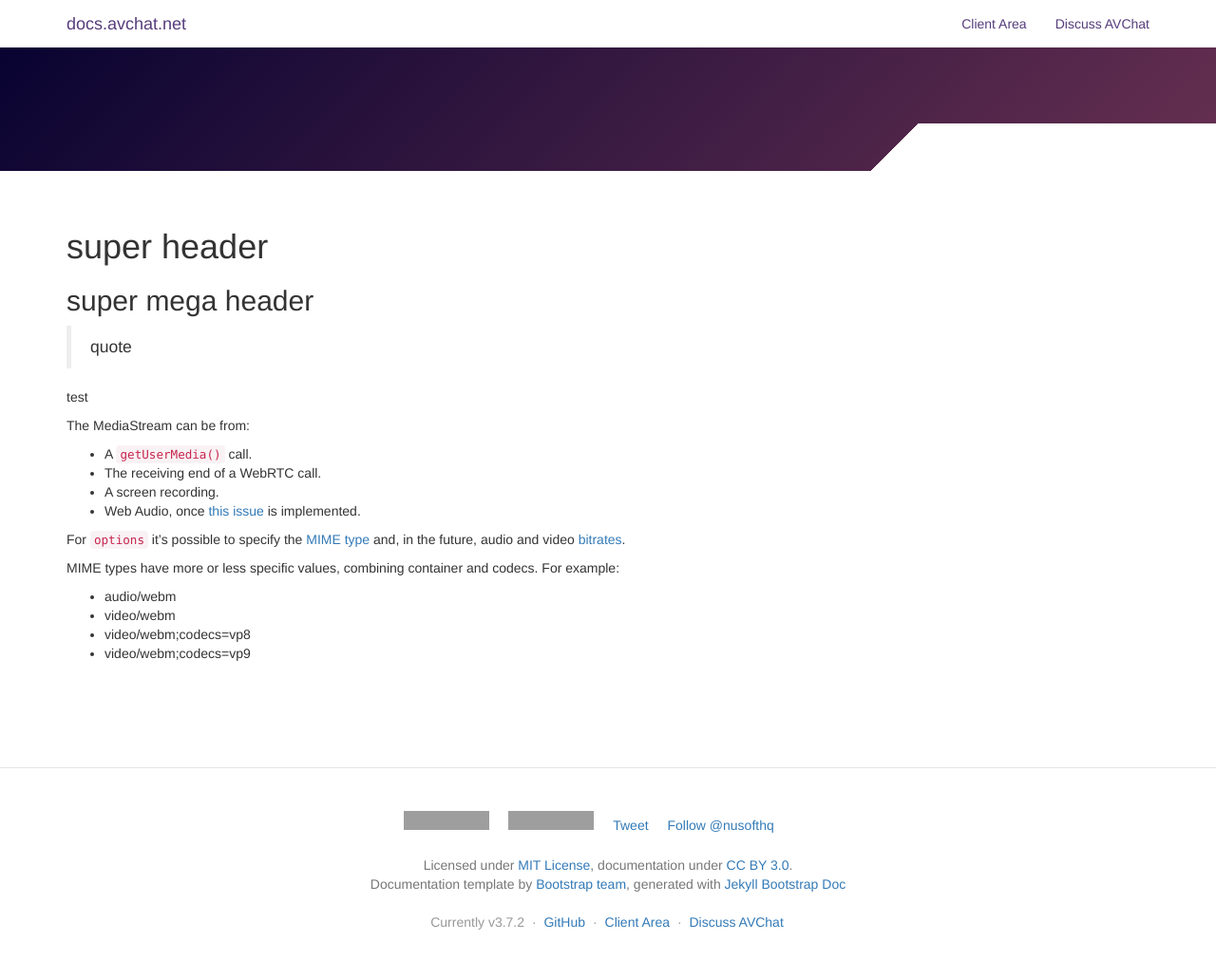
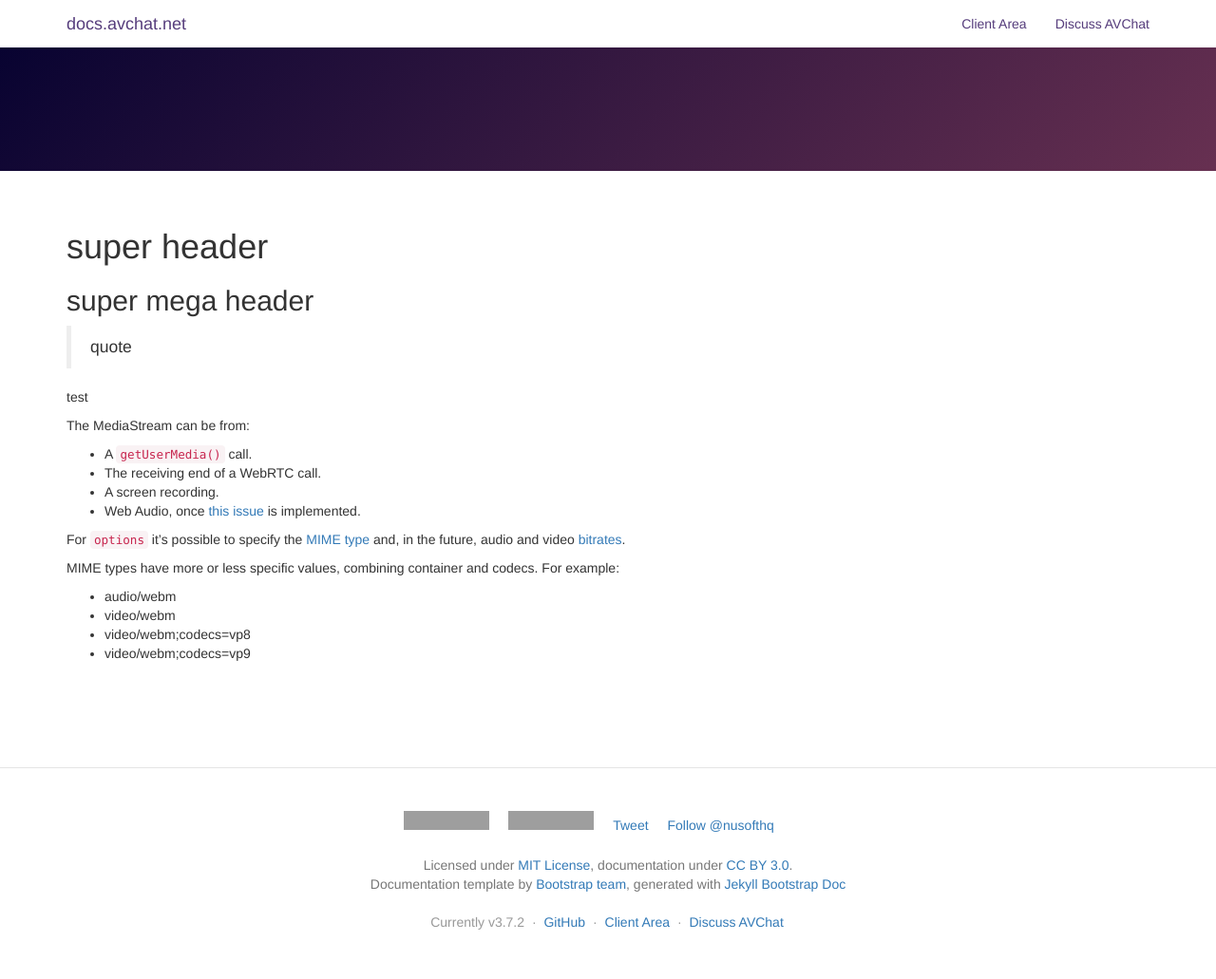
Before and after one commit to nusofthq/avchat-documentation, a Jekyll site: the page built from test.md, in a window 1280 px wide. Shown: the whole page at 95% size. Built offline with Jekyll 4.4.1, drawn with Linux system fonts in a browser that asks for light colours; nearby versions of some CDN libraries; comment, search, counter and statistics services are not loaded; grey boxes are pictures that could not be loaded.

Commit message:
removed violet header section at bottom right

```diff
--- a/assets/css/style.css
+++ b/assets/css/style.css
@@ -28,5 +28,5 @@
   right:0px;
   height:50px;
   width:30%;
-  background:linear-gradient(135deg, transparent 50px, white 50px);
+  /*background:linear-gradient(135deg, transparent 50px, white 50px);*/
 }
```
